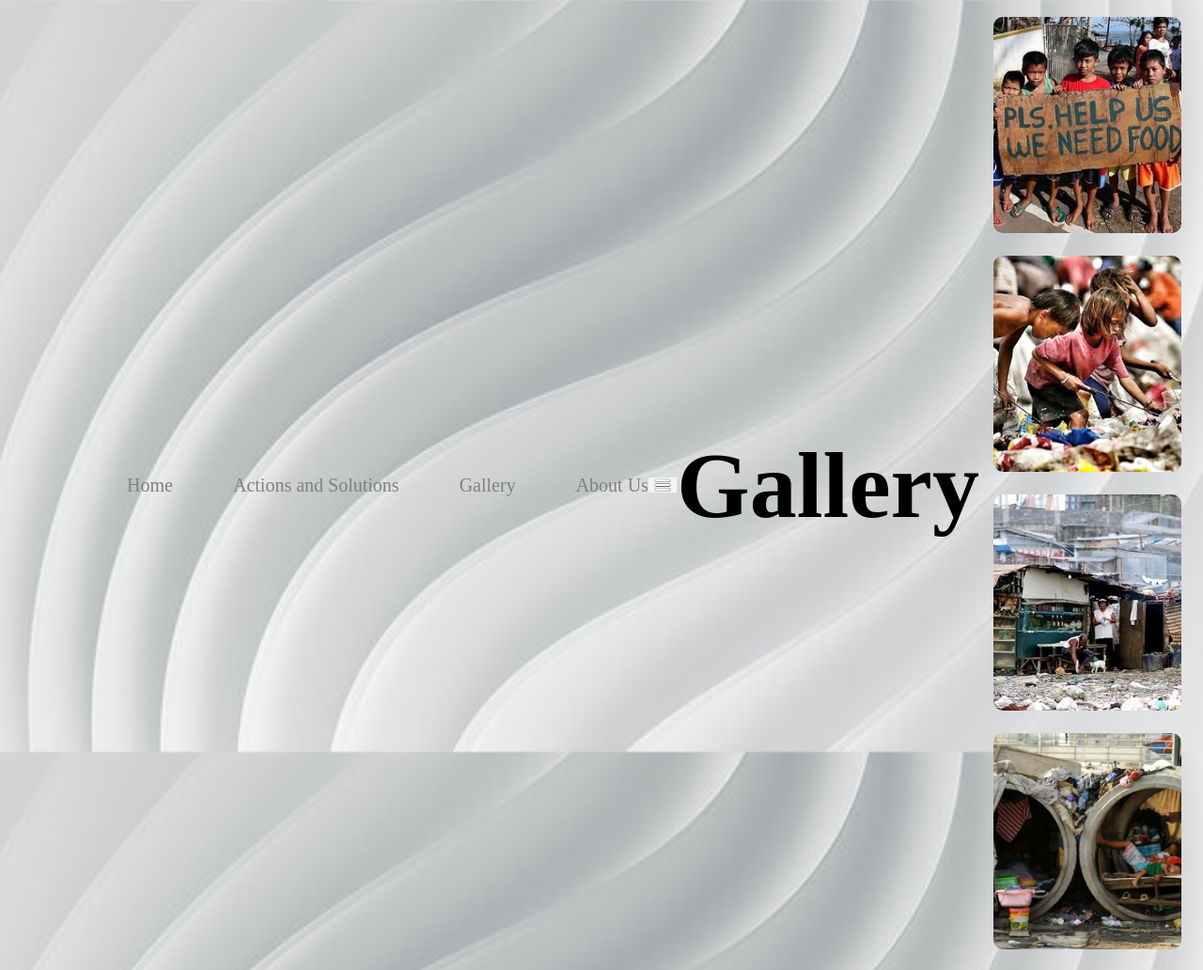
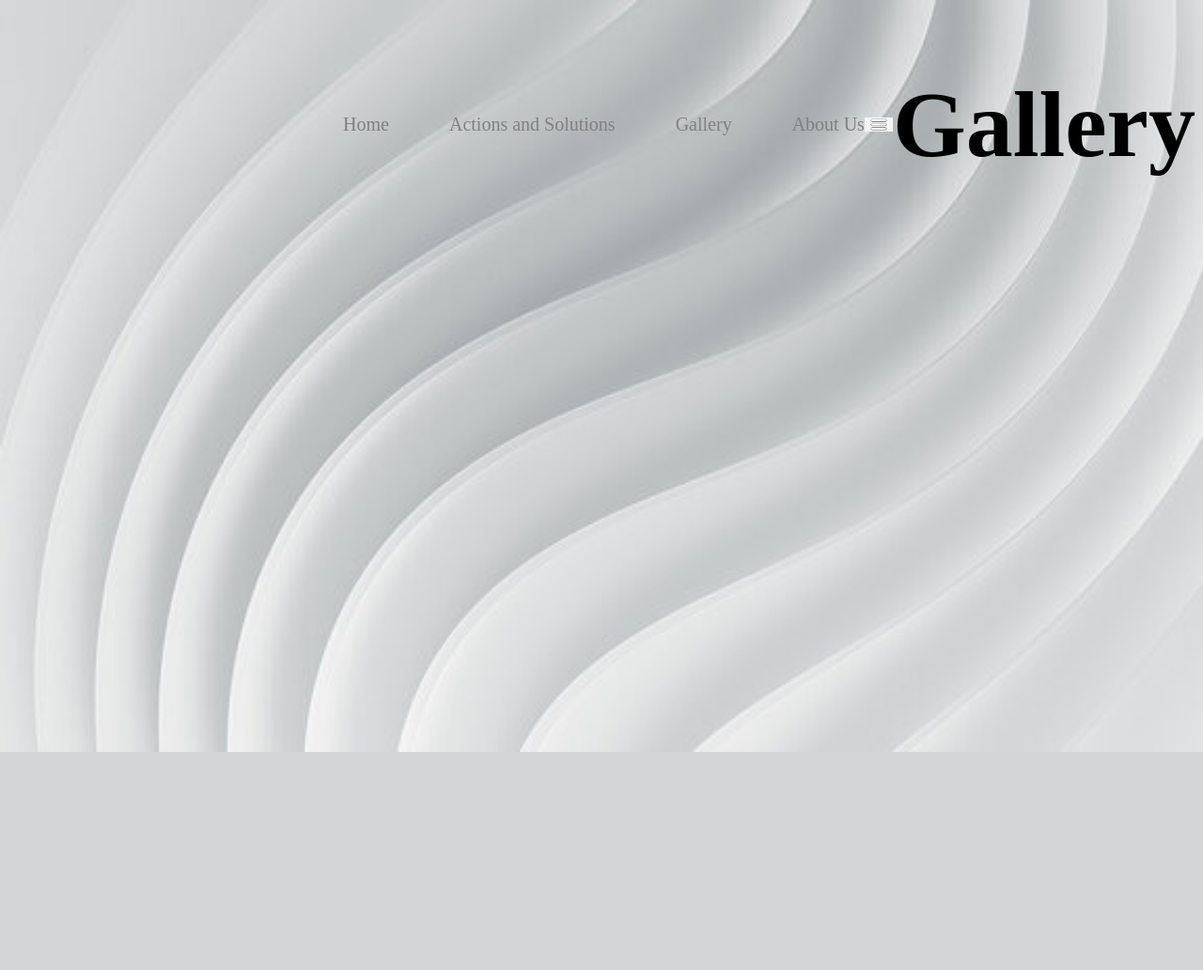
Before and after one commit to VinzJS/learningtasks, a PHP site: page /LT4/gallery.html in a window 1280 px wide. Shown: the whole page at 94% size. After the commit the page ends 800 px from the top, so only its background shows below. Run offline with PHP 8.4, Linux system fonts and the light colour scheme.

Commit message:
Update styles3.css

```diff
--- a/LT4/styles3.css
+++ b/LT4/styles3.css
@@ -7,36 +7,13 @@ h1{
 }
 .row{
   display:flex;
-  height:50%;
+  height:88%;
   align-items:center;
 }
 .col{
-  flex-basis:100%;
+  flex-basis:50%;
 }
-.card{
-  width:200px;
-  height:230px;
-  display:inline-block;
-  border-radius:10px;
-  padding:15px 25px;
-  box-sizing:border-box;
-  cursor:pointer;
-  margin:10px 15px;
-  background-position:center;
-  background-size:cover;
-}
-.card1{
-  background-image:url(pic1.jpg);
-}
-.card2{
-  background-image:url(pic2.jpg);
-}
-.card3{
-  background-image:url(pic3.jpg);
-}
-.card4{
-  background-image:url(pic4.jpg);
-}
+
 .navbar{
   height:12%;
   display:flex;
```
